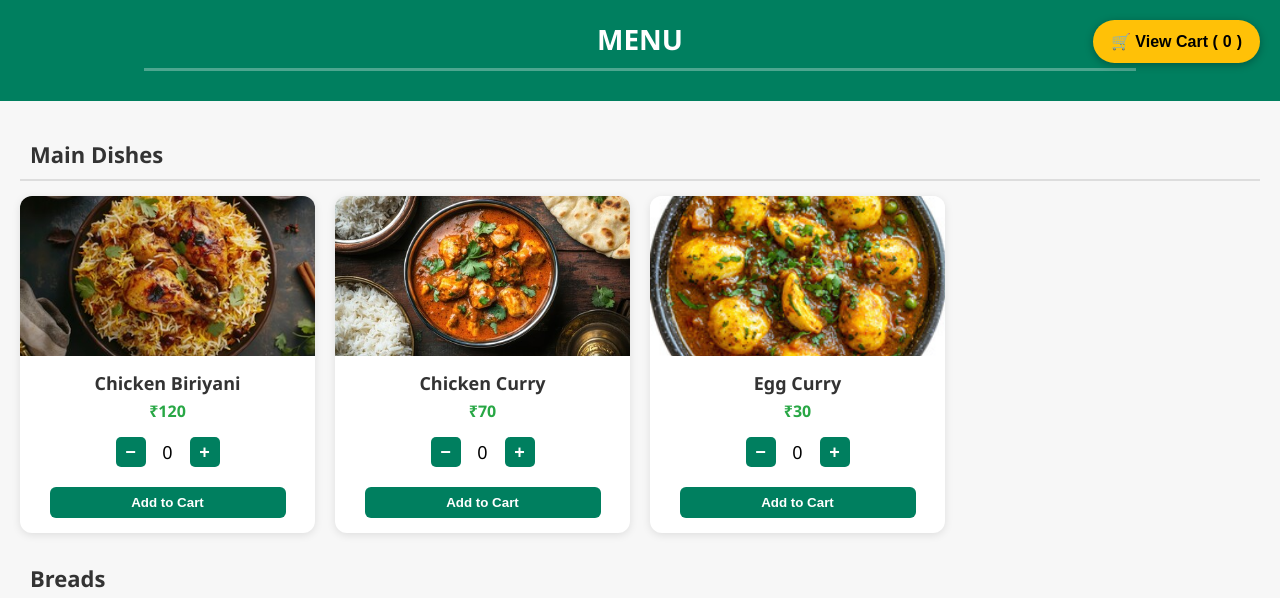
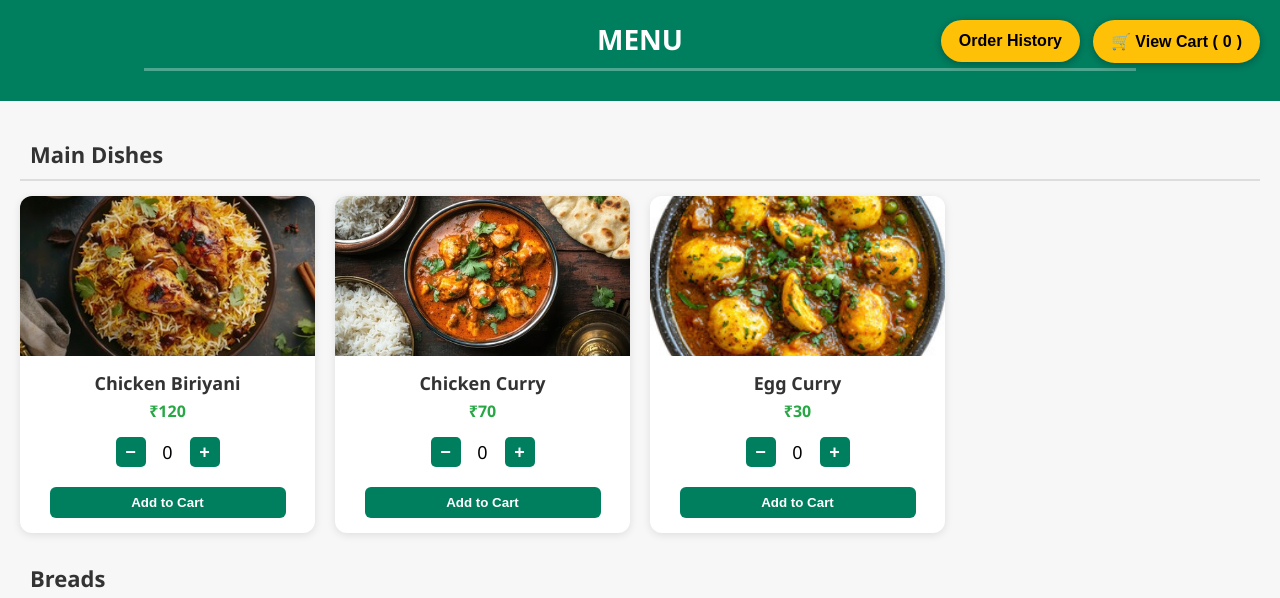
Before and after one commit to daanizz/Canteen_Management_TKMCE, a website: page frontend/menu.html in a window 1280 px wide. Shown: the top 598 px of the page. Drawn offline with Linux system fonts and the light colour scheme.

Commit message:
Update menu.html

```diff
--- a/frontend/menu.html
+++ b/frontend/menu.html
@@ -11,6 +11,10 @@
     <h1>MENU</h1>
     <div class="header-divider"></div>
   </header>
+
+  <button class="history-btn" onclick="window.location.href='order_history.html'">
+   Order History
+</button>
 
   <button class="cart-btn" onclick="window.location.href='cart.html'">
     🛒 View Cart (<span id="cart-count">0</span>)
```
